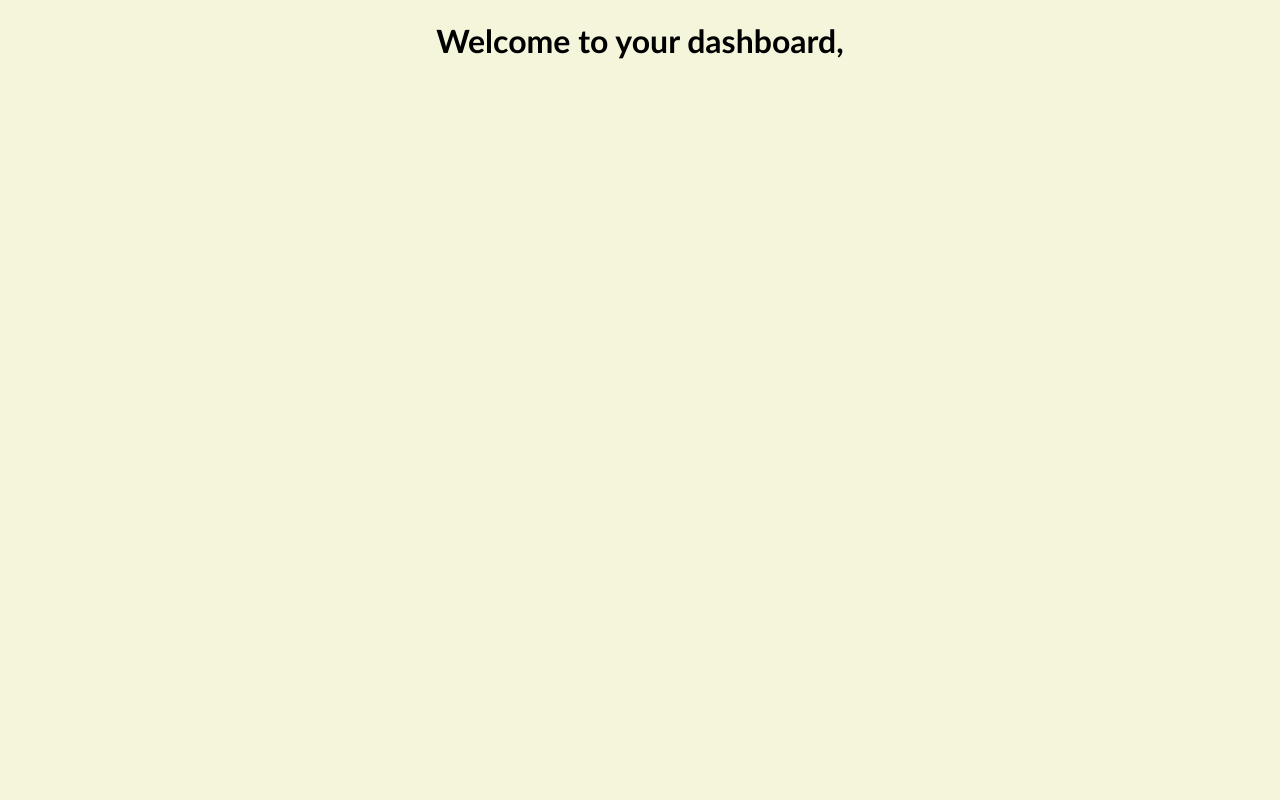
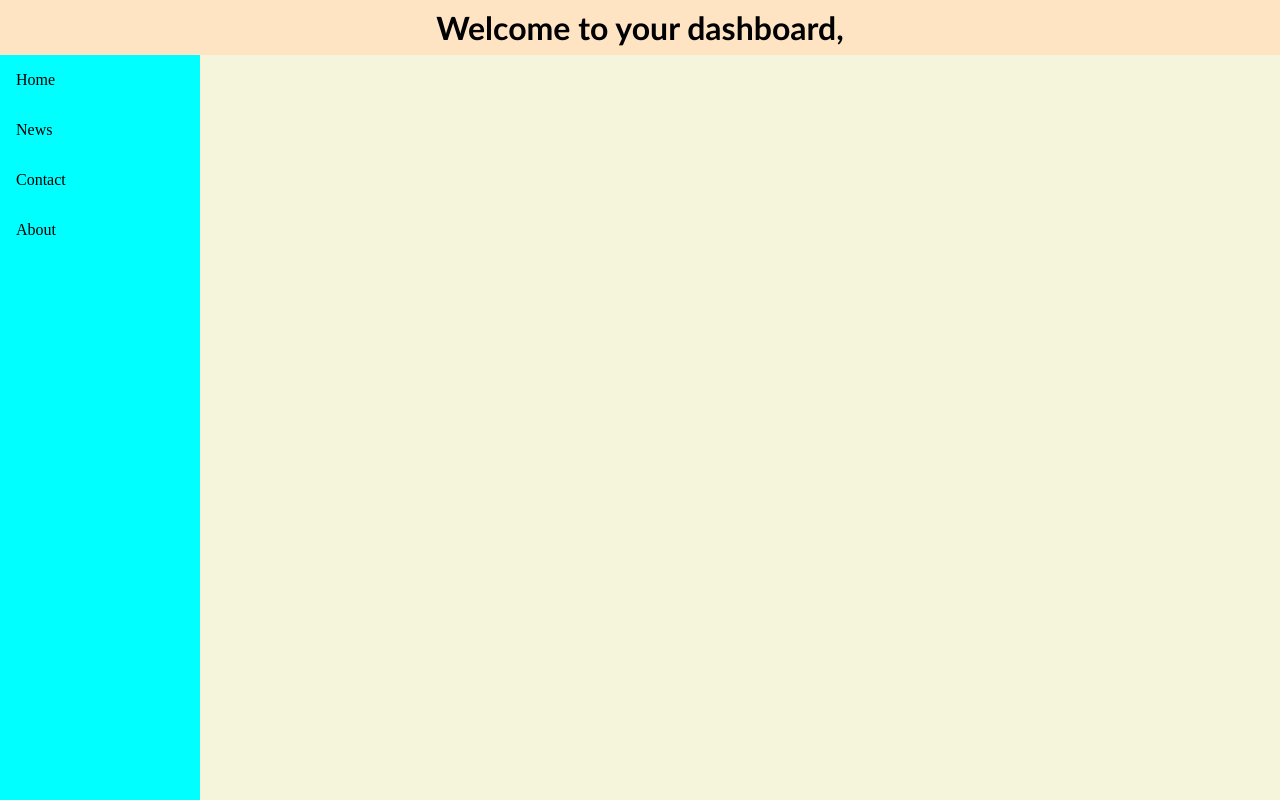
Before and after one commit to huzefarana/tic-tac-toe, a plain HTML site: page loginpage/dashboard.html in a window 1280 px wide. Drawn offline with Linux system fonts and the light colour scheme.

Commit message:
did some css

```diff
--- /dev/null
+++ b/loginpage/dashboard.css
@@ -0,0 +1,28 @@
+* {
+    margin: 0;
+    padding: 0;
+  }
+body{background-color:beige;
+     margin-top: 0px;
+}
+h1{
+    text-align: center;
+    font-family: 'Gill Sans', 'Gill Sans MT', Calibri, 'Trebuchet MS', sans-serif;
+    background-color: bisque;
+    padding: 8px 0px 8px 0px;
+}
+.sidebar{
+  margin: 0;
+  padding: 0;
+  width: 200px;
+  background-color: aqua;
+  position: fixed;
+  height: 100%;
+  overflow: auto;
+}
+.sidebar a {
+  display: block;
+  color: black;
+  padding: 16px;
+  text-decoration: none;
+}
--- a/loginpage/dashboard.html
+++ b/loginpage/dashboard.html
@@ -5,10 +5,16 @@
     <meta http-equiv="X-UA-Compatible" content="IE=edge">
     <meta name="viewport" content="width=device-width, initial-scale=1.0">
     <title>Dashboard</title>
-    <link rel="stylesheet" href="style2.css">
+    <link rel="stylesheet" href="dashboard.css">
 </head>
 <body>
     <h1> Welcome to your dashboard, <span id="welcome-txt"></span></h1>
+    <div class="sidebar">
+        <a class="active" href="#home">Home</a>
+        <a href="#news">News</a>
+        <a href="#contact">Contact</a>
+        <a href="#about">About</a>
+      </div>
     <script>
         let name = localStorage.getItem('name');
         document.getElementById('welcome-txt').innerHTML = name;
--- /dev/null
+++ b/loginpage/login.css
@@ -0,0 +1,51 @@
+
+body{ background-color: beige;
+
+}
+h1{
+    text-align: center;
+    font-family: monospace;
+    margin-top: 10%;
+    font-size: 40px;
+}
+.input{
+    text-align: center;
+
+}
+#name{
+    margin-bottom: 5px;
+    border-radius: 15px;
+    padding: 5px 5px 5px 30px ;
+    box-sizing: content-box;
+    border-color:white;
+}
+#password{
+    border-radius: 15px;
+    padding: 5px 5px 5px 30px ;
+    margin-bottom: 9px;
+    border-color:white;
+
+}
+#myButton{
+    align-items: center;
+    margin-left: 43.1%;
+    margin-right: 50%;
+    margin-top: -15px;
+    padding: 5px 68px 5px 68px;
+    background-color: bisque;
+    border-radius: 15px;
+    border-color:white;
+
+}
+#myButton:hover{
+    color: black;
+    border-color: black;
+}
+#error-msg{
+    margin: 0px 0px 0px 0px;
+    color: red;
+}
+#showpassword{
+    margin-top: 10px;
+    color: red;
+}
--- a/loginpage/style.css
+++ /dev/null
@@ -1,38 +0,0 @@
-
-body{ background-color: beige;
-
-}
-h1{
-    text-align: center;
-    font-family: monospace;
-    margin-top: 10%;
-    font-size: 40px;
-}
-.input{
-    text-align: center;
-
-
-}
-#name{
-    margin-bottom: 5px;
-}
-#myButton{
-    align-items: center;
-    margin-left: 43.5%;
-    margin-right: 50%;
-    margin-top: 10px;
-    padding-left: 65px;
-    padding-right: 65px;
-
-}
-#myButton:hover{
-    background-color: bisque;
-    color: black;
-}
-#error-msg{
-    margin-left: 50%;
-    margin-right: 50%;
-}
-#error-msg{
-    margin-left: 45%;
-}
--- a/loginpage/style2.css
+++ /dev/null
@@ -1,5 +0,0 @@
-body{background-color:beige;}
-h1{
-    text-align: center;
-    font-family: 'Gill Sans', 'Gill Sans MT', Calibri, 'Trebuchet MS', sans-serif;
-}
```
Also changed, not shown: loginpage/index.html (+5 -3 lines), loginpage/script.js (+10 -1 lines).
